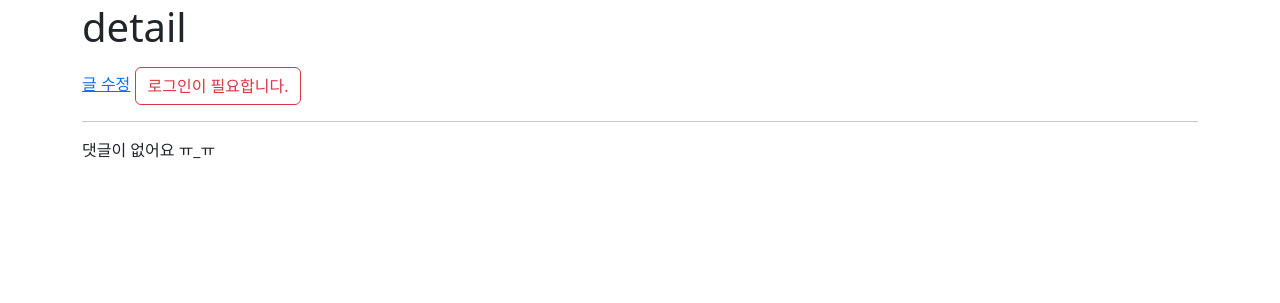
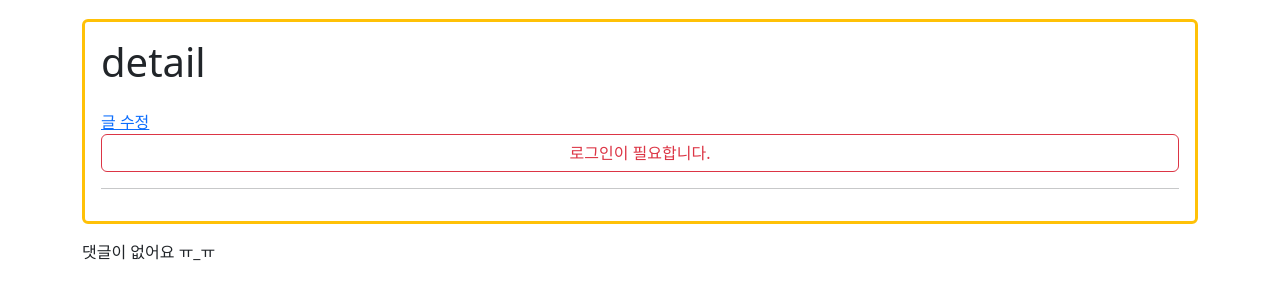
Before and after one commit to MoonSanghee/pair5, a Django app: template reviews/templates/reviews/detail.html in a window 1280 px wide. Shown: the part 67-370 px from the top of the page. Run offline with Django 3.2, Linux system fonts and the light colour scheme; the template is opened without the code that fills it, so the values that code supplies are empty; some libraries are stand-ins or nearby versions.

Commit message:
fix reviews/detail.html 1

```diff
--- a/reviews/templates/reviews/detail.html
+++ b/reviews/templates/reviews/detail.html
@@ -2,6 +2,7 @@
 {% load django_bootstrap5 %}
 
 {% block content %}
+<section class="card my-3 p-3 border border-3 border-warning">
 <h1>detail</h1>
 <p>{{ review.content }}</p>
 {% if review.image %}
@@ -27,6 +28,8 @@
   </form>
 {% endif %}
 <hr>
+</section>
+
 <div id="comments">
 {% for comment in comments %}
   <p>
```
Lines whose indentation alone changed are shown as unchanged.
